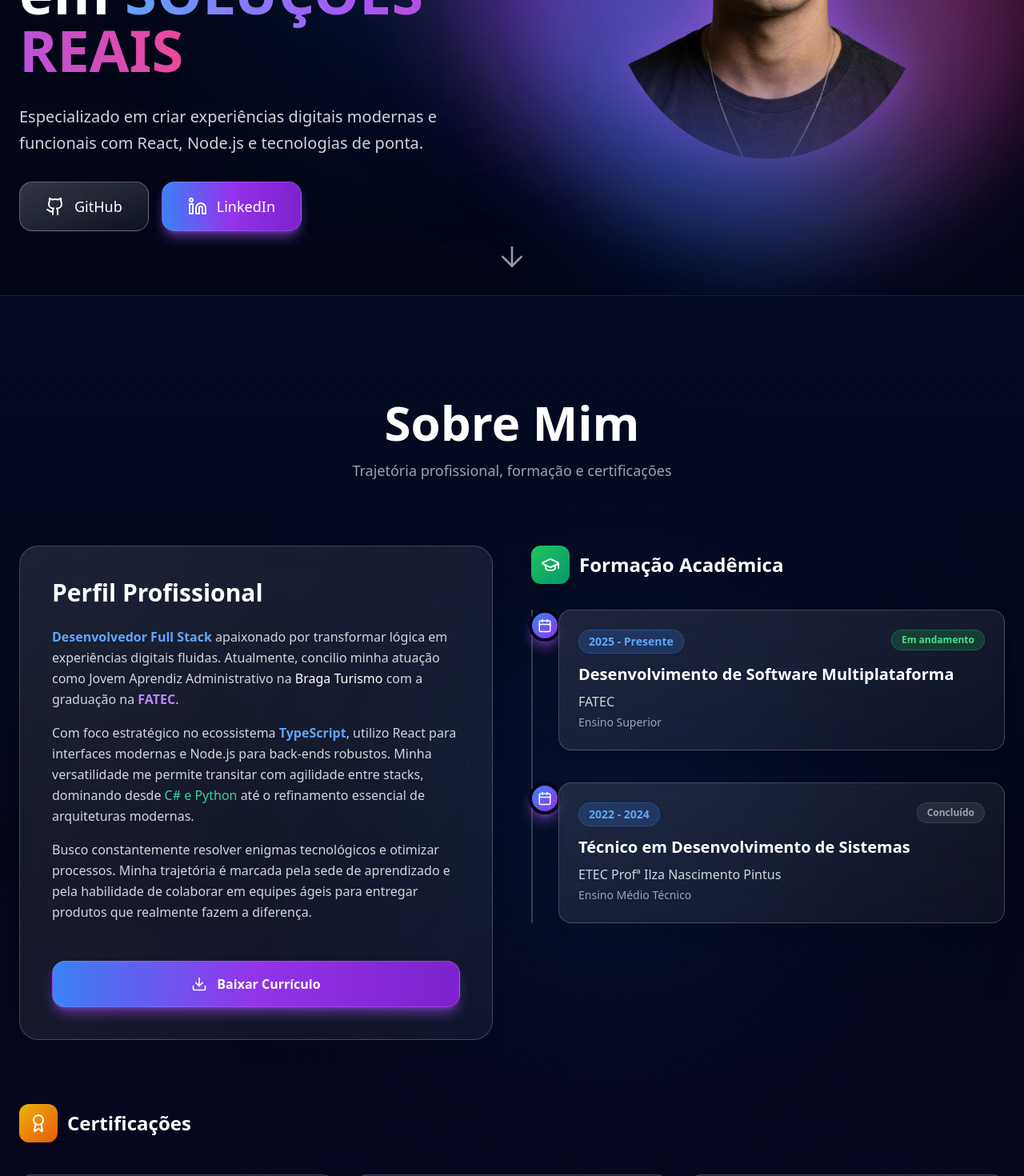
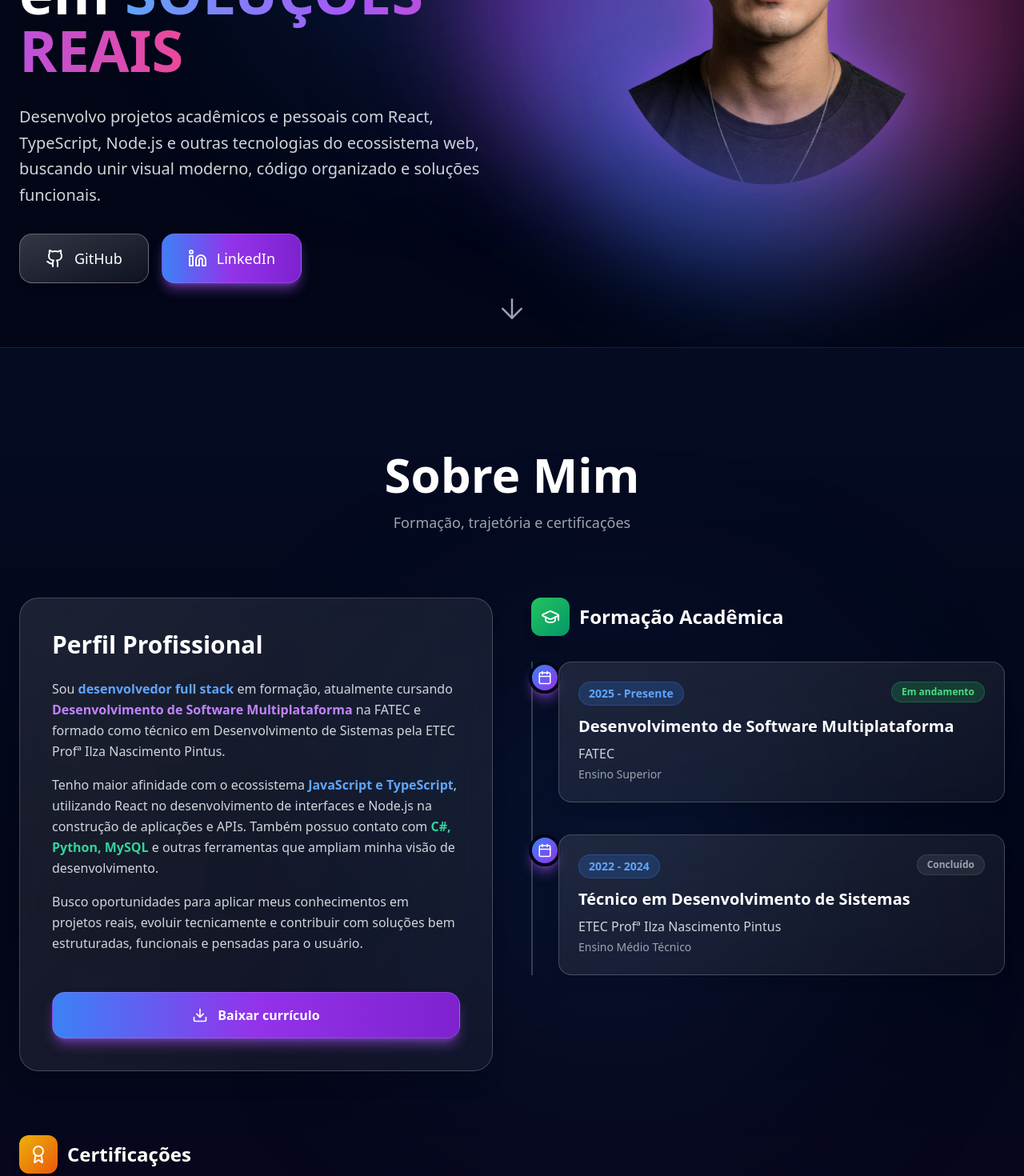
Before and after one commit to JoaooMoura/JoaooMoura.github.io, a React (Vite) app in the folder portfolio/: page / in a window 1280 px wide. Shown: the part 500-1970 px from the top of the page at 80% size. Built offline with nearby package versions, Linux system fonts and the light colour scheme.

Commit message:
feat: atualiza textos e refina apresentação dos projetos

```diff
--- a/portfolio/src/components/About.tsx
+++ b/portfolio/src/components/About.tsx
@@ -53,11 +53,10 @@ export default function About() {
           className="text-center mb-20"
         >
           <h2 className="text-5xl md:text-6xl font-bold text-white mb-4">Sobre Mim</h2>
-          <p className="text-gray-400 text-lg">Trajetória profissional, formação e certificações</p>
+          <p className="text-gray-400 text-lg">Formação, trajetória e certificações</p>
         </motion.div>
 
         <div className="grid lg:grid-cols-2 gap-12 mb-16">
-
           <motion.div
             initial={{ opacity: 0, x: -30 }}
             whileInView={{ opacity: 1, x: 0 }}
@@ -69,13 +68,14 @@ export default function About() {
 
               <div className="space-y-4">
                 <p className="text-gray-300 leading-relaxed">
-                  <span className="text-blue-400 font-semibold">Desenvolvedor Full Stack</span> apaixonado por transformar lógica em experiências digitais fluidas. Atualmente, concilio minha atuação como Jovem Aprendiz Administrativo na <span className="text-white font-medium">Braga Turismo</span> com a graduação na <span className="text-purple-400 font-semibold">FATEC</span>.
+                  Sou <span className="text-blue-400 font-semibold">desenvolvedor full stack </span>em formação, atualmente cursando
+                  <span className="text-purple-400 font-semibold"> Desenvolvimento de Software Multiplataforma</span> na FATEC e formado como técnico em Desenvolvimento de Sistemas pela ETEC Profª Ilza Nascimento Pintus.
                 </p>
                 <p className="text-gray-300 leading-relaxed">
-                  Com foco estratégico no ecossistema <span className="text-blue-400 font-semibold">TypeScript</span>, utilizo React para interfaces modernas e Node.js para back-ends robustos. Minha versatilidade me permite transitar com agilidade entre stacks, dominando desde <span className="text-emerald-400">C# e Python</span> até o refinamento essencial de arquiteturas modernas.
+                  Tenho maior afinidade com o ecossistema <span className="text-blue-400 font-semibold">JavaScript e TypeScript</span>, utilizando React no desenvolvimento de interfaces e Node.js na construção de aplicações e APIs. Também possuo contato com <span className="text-emerald-400 font-semibold">C#, Python, MySQL</span> e outras ferramentas que ampliam minha visão de desenvolvimento.
                 </p>
                 <p className="text-gray-300 leading-relaxed">
-                  Busco constantemente resolver enigmas tecnológicos e otimizar processos. Minha trajetória é marcada pela sede de aprendizado e pela habilidade de colaborar em equipes ágeis para entregar produtos que realmente fazem a diferença.
+                  Busco oportunidades para aplicar meus conhecimentos em projetos reais, evoluir tecnicamente e contribuir com soluções bem estruturadas, funcionais e pensadas para o usuário.
                 </p>
               </div>
 
@@ -87,11 +87,12 @@ export default function About() {
                   className="w-full px-8 py-4 bg-gradient-to-r from-blue-500 via-purple-600 to-purple-700 rounded-2xl text-white font-semibold hover:from-blue-600 hover:via-purple-700 hover:to-purple-800 hover:-translate-y-1 transition-all duration-300 shadow-lg shadow-purple-500/50 hover:shadow-xl hover:shadow-purple-500/60 flex items-center justify-center gap-3 border border-purple-400/30"
                 >
                   <Download size={20} />
-                  Baixar Currículo
+                  Baixar currículo
                 </a>
               </div>
             </div>
           </motion.div>
+
           <motion.div
             variants={container}
             initial="hidden"
@@ -108,24 +109,23 @@ export default function About() {
 
             <div className="relative pl-8 border-l-2 border-white/20">
               {education.map((edu, index) => (
-                <motion.div
-                  key={index}
-                  variants={item}
-                  className="relative mb-10 last:mb-0"
-                >
+                <motion.div key={index} variants={item} className="relative mb-10 last:mb-0">
                   <div className="absolute -left-[37px] w-10 h-10 bg-gradient-to-br from-blue-500 to-purple-600 rounded-full flex items-center justify-center shadow-lg shadow-purple-500/50 border-4 border-slate-950">
                     <Calendar className="text-white" size={18} />
                   </div>
 
                   <div className="backdrop-blur-xl bg-gradient-to-br from-white/10 to-white/5 border border-white/20 rounded-2xl p-6 hover:bg-white/15 hover:border-white/30 hover:-translate-y-1 transition-all duration-300 shadow-lg hover:shadow-xl shadow-[inset_0_0_30px_rgba(255,255,255,0.05)]">
-                    <div className="flex items-start justify-between mb-3">
+                    <div className="flex items-start justify-between mb-3 gap-3">
                       <span className="text-sm font-semibold text-blue-400 bg-blue-500/20 px-3 py-1 rounded-full border border-blue-500/30">
                         {edu.period}
                       </span>
-                      <span className={`text-xs font-semibold px-3 py-1 rounded-full ${edu.status === 'Em andamento'
-                          ? 'text-green-400 bg-green-500/20 border border-green-500/30'
-                          : 'text-gray-400 bg-gray-500/20 border border-gray-500/30'
-                        }`}>
+                      <span
+                        className={`text-xs font-semibold px-3 py-1 rounded-full ${
+                          edu.status === 'Em andamento'
+                            ? 'text-green-400 bg-green-500/20 border border-green-500/30'
+                            : 'text-gray-400 bg-gray-500/20 border border-gray-500/30'
+                        }`}
+                      >
                         {edu.status}
                       </span>
                     </div>
--- a/portfolio/src/components/FeaturedProjects.tsx
+++ b/portfolio/src/components/FeaturedProjects.tsx
@@ -3,7 +3,7 @@ import { ExternalLink, Github } from 'lucide-react';
 import { projects } from '../data/projects';
 
 export default function FeaturedProjects() {
-  const featuredProjects = projects.filter(p => p.featured);
+  const featuredProjects = projects.filter((p) => p.featured);
 
   return (
     <section className="mb-32">
@@ -14,7 +14,7 @@ export default function FeaturedProjects() {
         className="text-center mb-16"
       >
         <h3 className="text-4xl md:text-5xl font-bold text-white mb-4">Projetos em Destaque</h3>
-        <p className="text-gray-400 text-lg">Trabalhos principais desenvolvidos com dedicação e qualidade</p>
+        <p className="text-gray-400 text-lg">Projetos que representam melhor minha evolução técnica e prática</p>
       </motion.div>
 
       <div className="space-y-24">
@@ -28,28 +28,29 @@ export default function FeaturedProjects() {
               whileInView={{ opacity: 1, y: 0 }}
               viewport={{ once: true }}
               transition={{ duration: 0.6 }}
-              className={`grid lg:grid-cols-2 gap-12 items-center`}
+              className="grid lg:grid-cols-2 gap-12 items-center"
             >
               <div className={`relative group ${isEven ? 'lg:order-1' : 'lg:order-2'}`}>
-                <div className="absolute inset-0 bg-gradient-to-br from-blue-500/20 to-purple-600/20 rounded-3xl blur-2xl group-hover:blur-3xl transition-all duration-500"></div>
+                <div className="absolute inset-0 bg-gradient-to-br from-blue-500/20 to-purple-600/20 rounded-3xl blur-2xl group-hover:blur-3xl transition-all duration-500" />
                 <div className="relative overflow-hidden rounded-3xl border border-white/20 backdrop-blur-xl bg-gradient-to-br from-white/10 to-white/5 shadow-2xl hover:shadow-purple-500/30 transition-all duration-500 hover:-translate-y-2">
                   <img
                     src={project.imageUrl}
                     alt={project.title}
+                    loading="lazy"
                     className="w-full aspect-[16/10] object-cover group-hover:scale-105 transition-transform duration-700"
                   />
-                  <div className="absolute inset-0 bg-gradient-to-t from-slate-950 via-slate-950/50 to-transparent opacity-60"></div>
+                  <div className="absolute inset-0 bg-gradient-to-t from-slate-950 via-slate-950/50 to-transparent opacity-60" />
                 </div>
               </div>
+
               <div className={`space-y-6 ${isEven ? 'lg:order-2' : 'lg:order-1'}`}>
                 <div>
                   <h4 className="text-3xl md:text-4xl font-bold text-white mb-4 bg-gradient-to-r from-blue-400 to-purple-500 bg-clip-text text-transparent">
                     {project.title}
                   </h4>
-                  <p className="text-gray-300 text-lg leading-relaxed">
-                    {project.description}
-                  </p>
+                  <p className="text-gray-300 text-lg leading-relaxed">{project.description}</p>
                 </div>
+
                 <div className="flex flex-wrap gap-3">
                   {project.techs.map((tech, i) => (
                     <span
@@ -60,7 +61,8 @@ export default function FeaturedProjects() {
                     </span>
                   ))}
                 </div>
-                <div className="flex gap-4 pt-4">
+
+                <div className="flex gap-4 pt-4 flex-wrap">
                   <a
                     href={project.deployUrl}
                     target="_blank"
@@ -68,7 +70,7 @@ export default function FeaturedProjects() {
                     className="px-8 py-4 bg-gradient-to-r from-blue-500 via-purple-600 to-purple-700 rounded-2xl text-white font-semibold hover:from-blue-600 hover:via-purple-700 hover:to-purple-800 hover:-translate-y-1 transition-all duration-300 shadow-lg shadow-purple-500/50 hover:shadow-xl hover:shadow-purple-500/60 flex items-center gap-3 border border-purple-400/30"
                   >
                     <ExternalLink size={20} />
-                    Ver Projeto
+                    Ver projeto
                   </a>
                   <a
                     href={project.repoUrl}
--- a/portfolio/src/components/Hero.tsx
+++ b/portfolio/src/components/Hero.tsx
@@ -59,7 +59,8 @@ export default function Hero() {
               transition={{ duration: 0.6, delay: 0.5 }}
               className="text-xl text-gray-300 leading-relaxed"
             >
-              Especializado em criar experiências digitais modernas e funcionais com React, Node.js e tecnologias de ponta.
+                Desenvolvo projetos acadêmicos e pessoais com React, TypeScript, Node.js e outras tecnologias do ecossistema web,
+              buscando unir visual moderno, código organizado e soluções funcionais.
             </motion.p>
 
             <motion.div
--- a/portfolio/src/components/Projects.tsx
+++ b/portfolio/src/components/Projects.tsx
@@ -17,8 +17,9 @@ export default function Projects() {
           className="text-center mb-20"
         >
           <h2 className="text-5xl md:text-6xl font-bold text-white mb-4">Projetos</h2>
-          <p className="text-gray-400 text-lg">Soluções desenvolvidas em produção</p>
+          <p className="text-gray-400 text-lg">Projetos acadêmicos e pessoais desenvolvidos ao longo da minha formação</p>
         </motion.div>
+
         <FeaturedProjects />
 
         <div>
@@ -29,7 +30,7 @@ export default function Projects() {
             className="text-center mb-16"
           >
             <h3 className="text-4xl md:text-5xl font-bold text-white mb-4">Todos os Projetos</h3>
-            <p className="text-gray-400 text-lg">Galeria completa de trabalhos desenvolvidos</p>
+            <p className="text-gray-400 text-lg">Outros projetos, estudos práticos e aplicações desenvolvidas</p>
           </motion.div>
 
           <div className="grid grid-cols-1 md:grid-cols-2 lg:grid-cols-3 gap-8">
--- a/portfolio/src/data/projects.ts
+++ b/portfolio/src/data/projects.ts
@@ -13,8 +13,9 @@ export const projects: Project[] = [
   {
     id: 1,
     title: 'RArdware - Aplicativo Mobile com Realidade Aumentada',
-    description: 'Plataforma web completa para gerenciamento e monitoramento de hardware em tempo real. Sistema desenvolvido com foco em performance e escalabilidade, permitindo análise detalhada de componentes e histórico de desempenho.',
-    techs: ['React', 'Node.js', 'MySQL', 'Express'],
+    description:
+      'Aplicativo desenvolvido como Trabalho de Conclusão de Curso com foco no ensino de hardware por meio de realidade aumentada. A proposta permite visualizar componentes internos de um computador em 3D a partir da câmera do celular, tornando o aprendizado mais interativo e acessível.',
+    techs: ['React Native', 'TypeScript', 'Unity 3D', 'C#', 'Firebase'],
     imageUrl: '/projects/rardware.jpeg',
     deployUrl: 'https://youtube.com/shorts/3gZU5ezltcM',
     repoUrl: 'https://github.com/JoaooMoura/TCC---RArdware',
@@ -22,8 +23,9 @@ export const projects: Project[] = [
   },
   {
     id: 2,
-    title: 'Ragnarok Store',
-    description: 'E-commerce moderno e responsivo inspirado no universo de Ragnarok Online. Interface intuitiva com sistema de carrinho, filtros avançados e integração com APIs de pagamento. Desenvolvido com as melhores práticas de UX/UI.',
+    title: 'Ragnarok Store - E-commerce Temático',
+    description:
+      'Projeto de e-commerce responsivo inspirado no universo de Ragnarok Online. A aplicação foi desenvolvida com foco em usabilidade, navegação intuitiva e organização visual dos produtos, incluindo carrinho, filtros e experiência de compra adaptada para diferentes tamanhos de tela.',
     techs: ['React', 'TypeScript', 'Tailwind CSS', 'Firebase'],
     imageUrl: '/projects/ragnarok.PNG',
     deployUrl: 'https://joaoomoura.github.io/ragnarok-store-web/',
@@ -33,8 +35,9 @@ export const projects: Project[] = [
   {
     id: 3,
     title: 'API 1º Semestre - Plataforma de Monitoramento de Importação e Exportação',
-    description: 'API REST robusta desenvolvida como projeto integrador acadêmico. Sistema completo de gerenciamento com autenticação, validação de dados e documentação técnica. Implementa conceitos de arquitetura limpa e padrões de projeto.',
-    techs: ['Node.js', 'Express', 'PostgreSQL', 'Prisma'],
+    description:
+      'Projeto integrador acadêmico voltado ao monitoramento de tendências do mercado de importação e exportação no estado de São Paulo. A aplicação reúne visualização de dados, filtros e apoio à análise de informações comerciais e logísticas em uma solução prática para consulta.',
+    techs: ['Python', 'Flask', 'MySQL', 'HTML', 'CSS'],
     imageUrl: '/projects/api.jpg',
     deployUrl: 'https://github.com/Team-Chronos/API-DSM-1SEMESTRE-2025',
     repoUrl: 'https://github.com/Team-Chronos/API-DSM-1SEMESTRE-2025',
@@ -42,8 +45,9 @@ export const projects: Project[] = [
   },
   {
     id: 4,
-    title: 'SharkAnimes',
-    description: 'Plataforma de streaming de animes com interface moderna e fluida. Recursos incluem sistema de busca avançado, categorização por gênero, lista de favoritos e player customizado. Desenvolvido com foco em experiência do usuário e performance.',
+    title: 'SharkAnimes - Plataforma Web de Streaming',
+    description:
+      'Projeto front-end desenvolvido com foco em interface moderna e navegação fluida para consumo de conteúdo. A aplicação reúne busca, categorização por gênero, organização visual e experiência mais dinâmica para o usuário.',
     techs: ['React', 'TypeScript', 'API Integration', 'Styled Components'],
     imageUrl: '/projects/SharkAnimes.png',
     deployUrl: 'https://joaoomoura.github.io/SharkAnimes/',
@@ -52,9 +56,10 @@ export const projects: Project[] = [
   },
   {
     id: 5,
-    title: 'API 2º Semestre',
-    description: 'Projeto integrador desenvolvido em equipe para resolver desafio empresarial real. Sistema completo de gestão com dashboard analítico, relatórios automatizados e integração com múltiplas APIs. Aplicação de metodologias ágeis e desenvolvimento colaborativo.',
-    techs: ['Node.js', 'React', 'PostgreSQL', 'Docker'],
+    title: 'API 2º Semestre - Plataforma Integrada de Gestão Empresarial',
+    description:
+      'Projeto integrador desenvolvido em equipe para atender um desafio empresarial real. A aplicação foi pensada para apoiar a gestão dos setores administrativo, comercial e operacional, reunindo funcionalidades específicas, organização por rotas e estrutura de sistema web integrada.',
+    techs: ['React', 'Node.js', 'Express', 'MySQL'],
     imageUrl: '/projects/api2.png',
     deployUrl: 'https://github.com/Team-Chronos/API-DSM-2SEMESTRE-2025',
     repoUrl: 'https://github.com/Team-Chronos/API-DSM-2SEMESTRE-2025',
@@ -63,8 +68,9 @@ export const projects: Project[] = [
   {
     id: 6,
     title: 'AV3 - Plataforma de Gestão e Performance de Aeronaves',
-    description: 'Plataforma full stack desenvolvida para gestão de aeronaves, peças e etapas de manutenção, com foco em controle operacional, acompanhamento técnico e análise de desempenho do sistema. A aplicação conta com dashboard interativo, geração de relatórios técnicos em PDF, autenticação com níveis de permissão e integração completa com banco de dados MySQL por meio do Prisma ORM, unindo front-end em React e back-end em Node.js/Express com TypeScript em uma solução moderna e estruturada',
-    techs: ['JavaScript', 'React', 'Node.js', 'Git'],
+    description:
+      'Plataforma full stack desenvolvida para gerenciamento de aeronaves, peças e etapas de manutenção, com foco em controle operacional, acompanhamento técnico e organização das informações. A aplicação conta com dashboard, autenticação por níveis de acesso, integração com banco de dados e geração de relatórios em PDF.',
+    techs: ['React', 'TypeScript', 'Node.js', 'Prisma'],
     imageUrl: '/projects/AV3.png',
     deployUrl: 'https://av-3-six.vercel.app',
     repoUrl: 'https://github.com/JoaooMoura/AV3',
```
Also changed, not shown: portfolio/src/components/Skills.tsx (+21 -21 lines).
